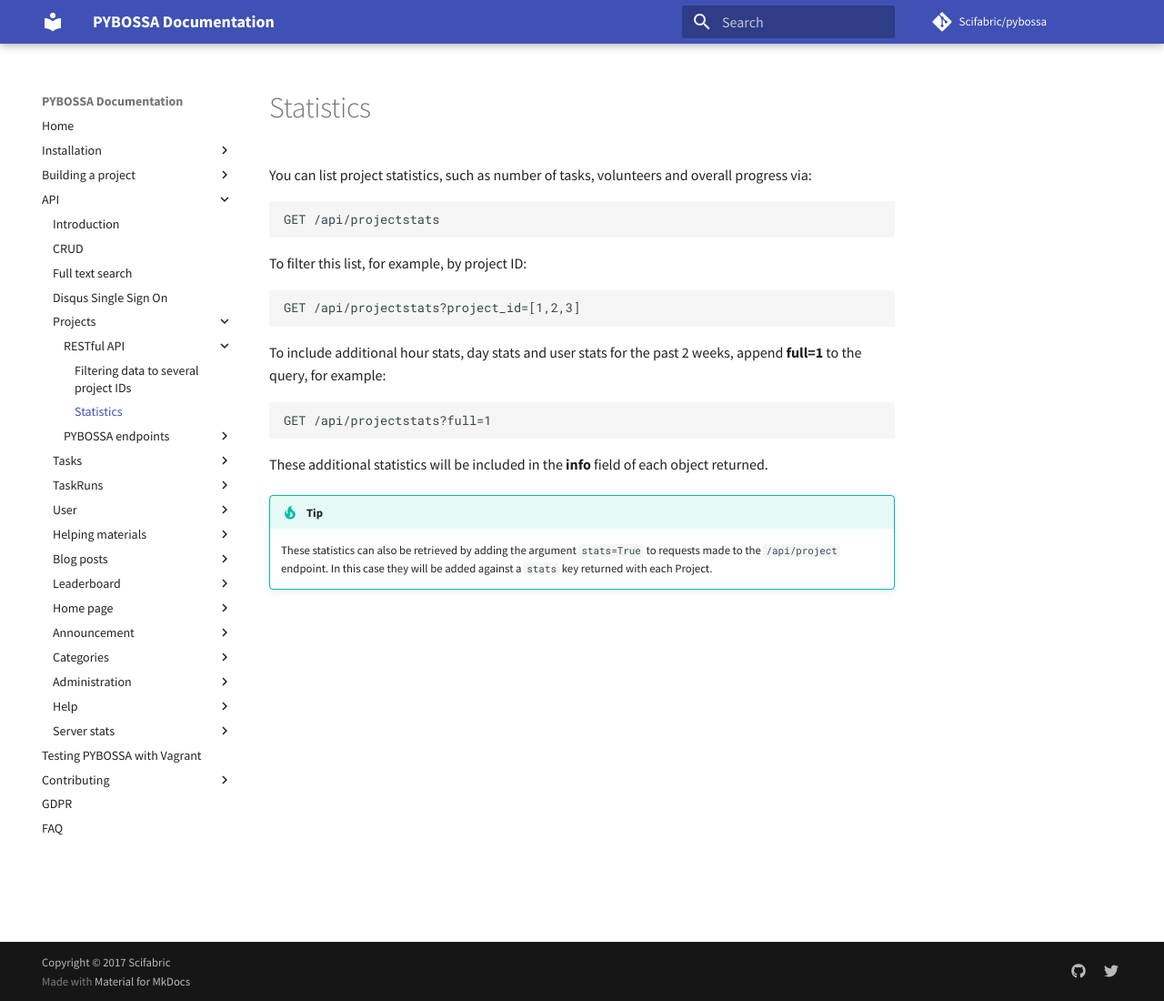
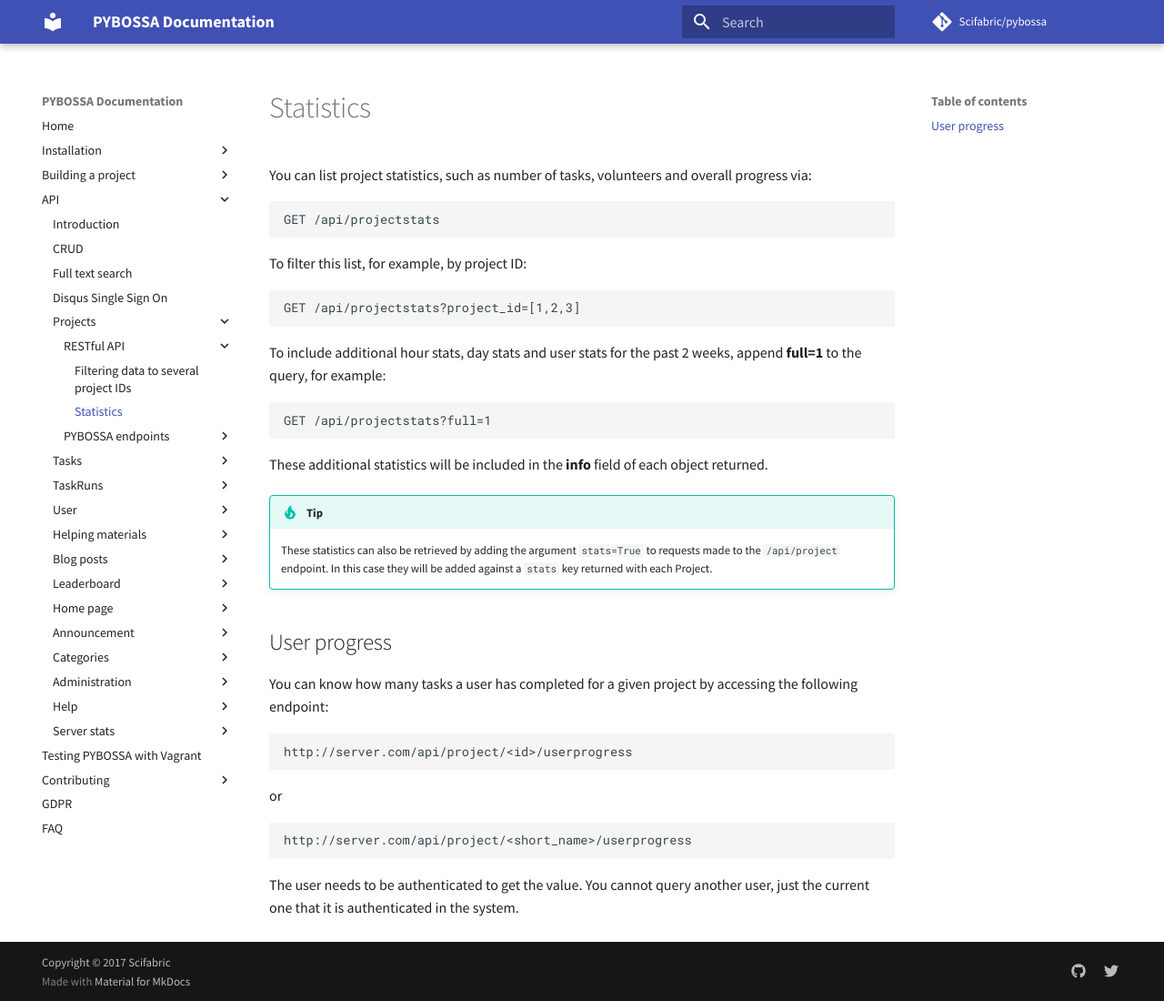
Before and after one commit to Scifabric/docs.pybossa.com, an MkDocs documentation site: the page built from docs/api/project/statistics.md, in a window 1280 px wide and 1100 px high. Shown: the whole window at 91% size. Built offline with MkDocs 1.6.1 and Material for MkDocs 9.7.7, drawn with Linux system fonts in a browser that asks for light colours; comment, search, counter and statistics services are not loaded; old or Windows-style settings are respelled for this version of MkDocs.

Commit message:
New documentation.

````diff
--- a/docs/api/project/statistics.md
+++ b/docs/api/project/statistics.md
@@ -17,3 +17,22 @@
     These statistics can also be retrieved by adding the argument `stats=True`
     to requests made to the `/api/project` endpoint. In this case they will be
     added against a `stats` key returned with each Project.
+
+## User progress
+
+You can know how many tasks a user has completed for a given project by accessing
+the following endpoint:
+
+```
+http://server.com/api/project/<id>/userprogress
+```
+
+or
+
+```
+http://server.com/api/project/<short_name>/userprogress
+```
+
+
+The user needs to be authenticated to get the value. You cannot query another user, just
+the current one that it is authenticated in the system.
````
Also changed, not shown: docs/api/user/progress.md (added, +18 -0 lines).
